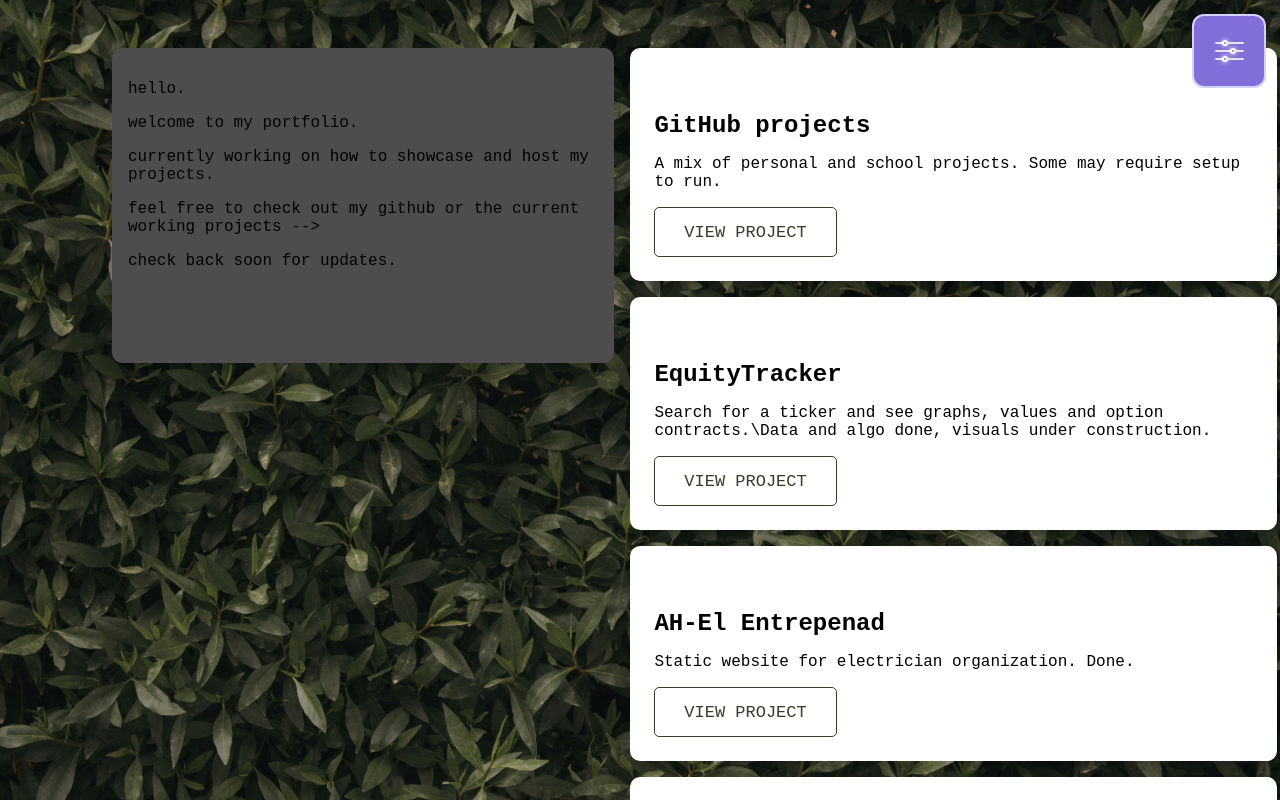
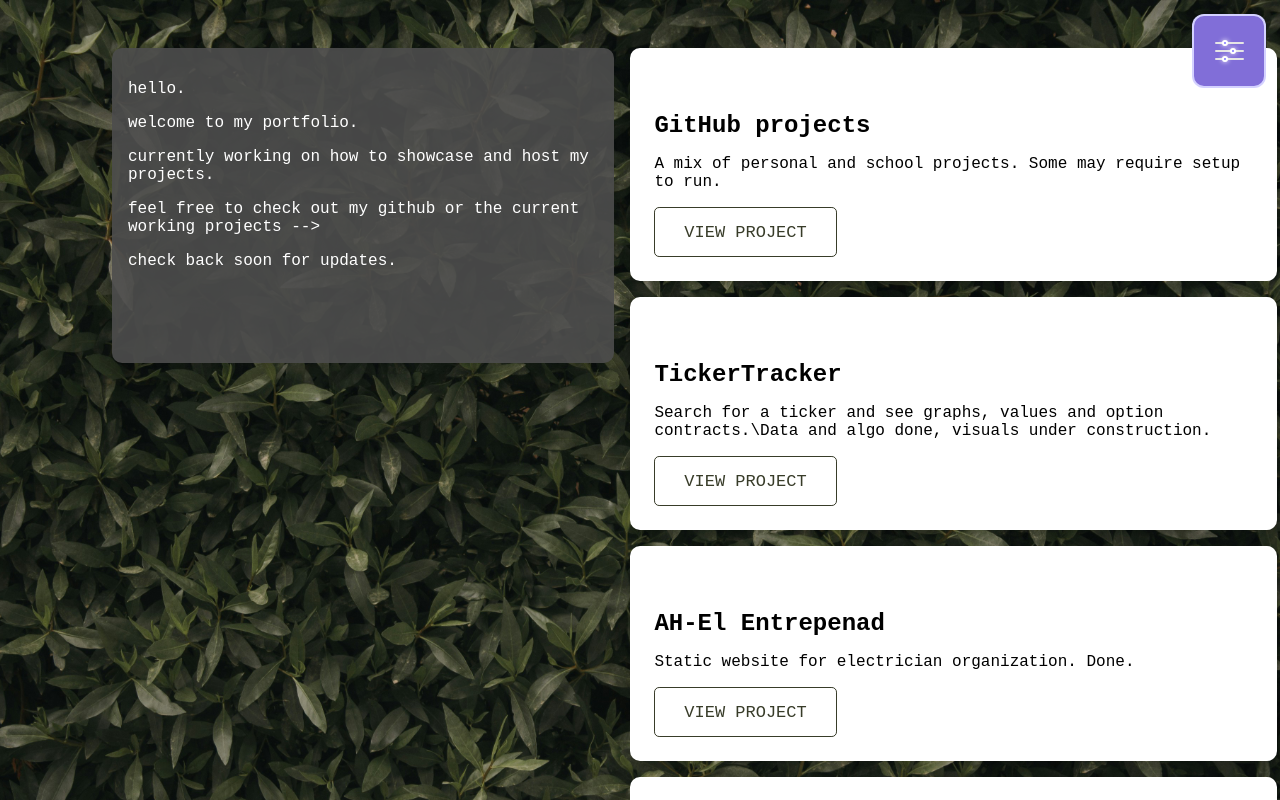
Before and after one commit to rydsundj/rydsundj, a React (Create React App) app: page / in a window 1280 px wide. Shown: the top 800 px of the page. Built offline with nearby package versions, Linux system fonts and the light colour scheme.

Commit message:
readme & minor visuals

```diff
--- a/src/pages/Home.js
+++ b/src/pages/Home.js
@@ -10,7 +10,7 @@ const Home = ({isDarkMode}) => {
       link: 'https://github.com/rydsundj',
     },
     {
-      title: 'EquityTracker',
+      title: 'TickerTracker',
       description: 'Search for a ticker and see graphs, values and option contracts.\\Data and algo done, visuals under construction.',
       link: 'https://equitytracker.netlify.app/',
     },
@@ -31,27 +31,25 @@ const Home = ({isDarkMode}) => {
     <div style={{ display: 'flex', width: '96%' }}>
       <div style={{ flex: 1, padding: '1rem' }}>
         <div style={{
-          backgroundColor: '#4D4D4D ',
+            backgroundColor: 'rgba(77, 77, 77, 0.9)',
             borderRadius: '10px',
             padding: '1rem',
             height: '30%',
             marginLeft: '6rem',
+            color: "white"
           }}>
-          {<p>hello.</p>
-          }
-                    {<p>welcome to my portfolio.</p>
-          }
-                              {<p>currently working on how to showcase and host my projects.</p>
-          }
+          <p>hello.</p>
+          <p>welcome to my portfolio.</p>
+          <p>currently working on how to showcase and host my projects.</p>
           <p>feel free to check out my github or the current working projects --></p>
           <p>check back soon for updates.</p>
         </div>
       </div>
-      <div style={{ flex: 1}}>
+      <div style={{ flex: 1 }}>
         <main
           style={{
             gridTemplateColumns: 'repeat(auto-fill, minmax(250px, 1fr))',
-            gap: '1rem' ,
+            gap: '1rem',
             color: isDarkMode ? 'white' : 'black',
           }}
         >
```
Also changed, not shown: 2 other files (tests, documents, lock files or other folders). Lines whose indentation alone changed are shown as unchanged.
